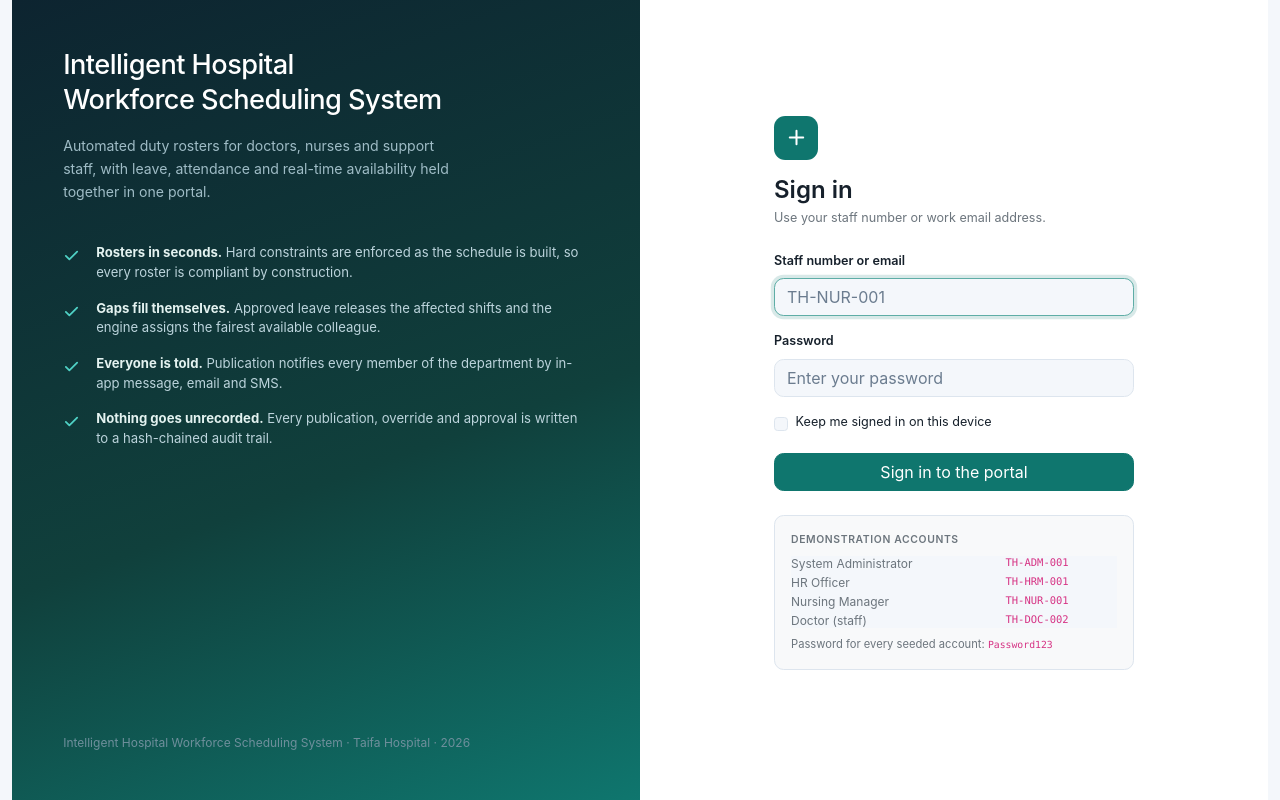
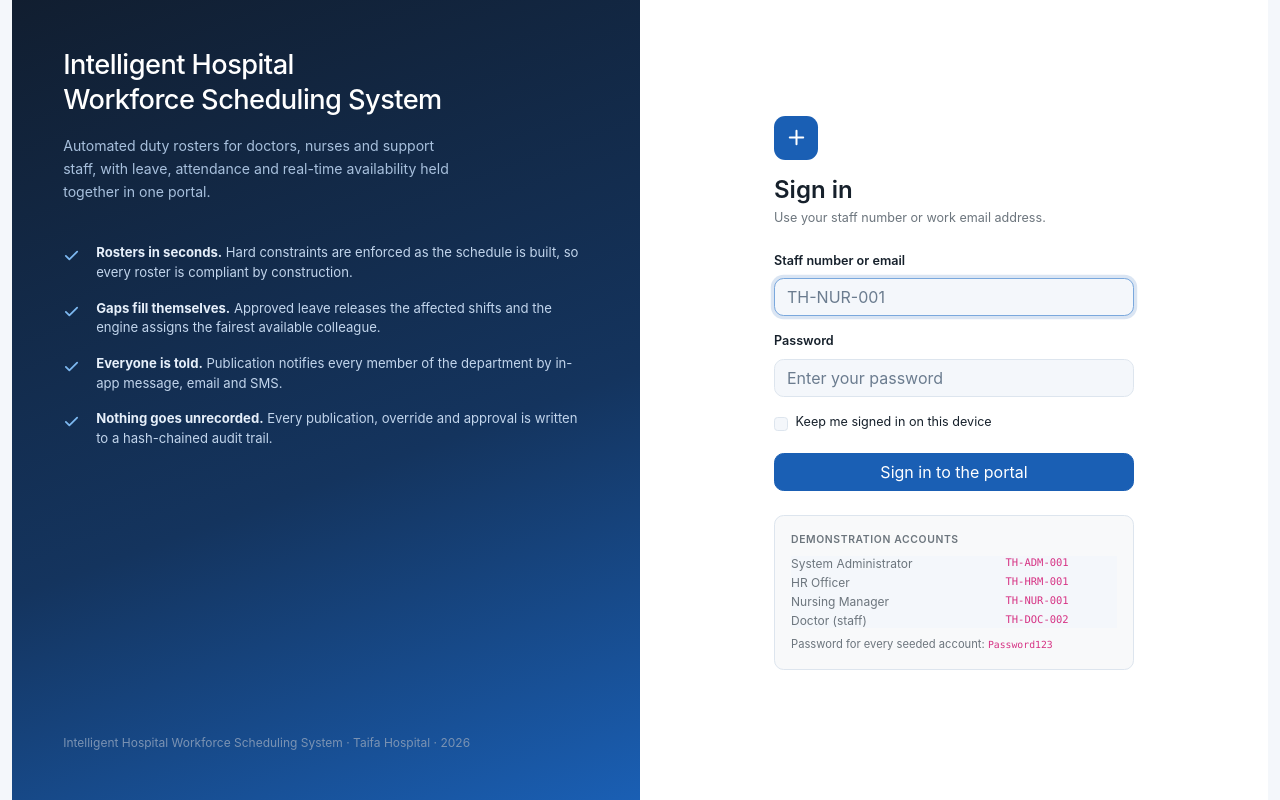
Before and after one commit to mkhid/Ikes-hospital-system, a Flask app: page /login in a window 1280 px wide. Run offline with Flask 3, Linux system fonts and the light colour scheme; some libraries are stand-ins or nearby versions.

Commit message:
Change the brand colour from teal to blue
Applied across every surface so nothing is left on the old palette: the
stylesheet, the chart palette in app.js, the sign-in page artwork, the PDF
report accent and the thesis code figures. 27 substitutions; no teal hex or
rgb triple remains outside the vendored Bootstrap build.

  brand        #0f766e -> #1a5fb4
  hover/active #0b5a54 -> #17529c, #094a45 -> #134487
  soft tint    #e6f4f2 -> #e7f0fb
  sidebar      #0d2430 -> #111e30, with the teal-tinted greys around it
               moved onto a blue-grey ramp

The semantic blue used for on-leave, night-shift and completed states moved
to indigo (#1d4ed8 -> #5145cd). Left alone it would have put two blues on the
same screen, and a status chip sharing the brand colour reads as an action
rather than a state.

Contrast checked rather than assumed: brand text on white and white on the
brand button are both 6.29:1, indigo on its soft tint 5.79:1, brand on its
soft tint 5.47:1. All pass WCAG AA for normal text.

Also fixes a latent bug in tests/verify_workflows.py. The attendance section
selected a staff member who was rostered now and not signed in, but seed.py
signs in everyone whose shift is running, so that set is empty right after a
seed. The hardcoded fallback was already signed in and stepped out, the
application correctly refused the double sign-in, and the test then reported
a failure against its own pre-existing record. It now selects on the only
precondition the section needs, and passes across repeated fresh seeds.

Co-Authored-By: Claude Opus 5 <noreply@anthropic.com>

```diff
--- a/app/services/reports.py
+++ b/app/services/reports.py
@@ -30,7 +30,7 @@ from app.utils.timeutils import format_d, format_dt, humanise_duration, now
 
 INK = colors.HexColor("#1f2933")
 MUTED = colors.HexColor("#6b7280")
-ACCENT = colors.HexColor("#0f766e")
+ACCENT = colors.HexColor("#1a5fb4")
 BAND = colors.HexColor("#f1f5f9")
 LINE = colors.HexColor("#d5dbe3")
 WARN = colors.HexColor("#b45309")
@@ -100,7 +100,7 @@ def _kpi_band(pairs, styles, columns=4):
     for label, value in pairs:
         cells.append(
             Paragraph(
-                f'<font size="13" color="#0f766e"><b>{value}</b></font><br/>'
+                f'<font size="13" color="#1a5fb4"><b>{value}</b></font><br/>'
                 f'<font size="7" color="#6b7280">{label.upper()}</font>',
                 styles["body"],
             )
--- a/app/static/css/theme.css
+++ b/app/static/css/theme.css
@@ -15,20 +15,20 @@
 
 /* ---------- 1. Palette ---------------------------------------------- */
 :root {
-  --brand: #0f766e;
-  --brand-dark: #0b5a54;
-  --brand-darker: #094a45;
-  --brand-soft: #e6f4f2;
-  --sidebar-bg: #0d2430;
-  --sidebar-ink: #c4d5e0;
-  --sidebar-muted: #7f9bab;
+  --brand: #1a5fb4;
+  --brand-dark: #17529c;
+  --brand-darker: #134487;
+  --brand-soft: #e7f0fb;
+  --sidebar-bg: #111e30;
+  --sidebar-ink: #c6d5e8;
+  --sidebar-muted: #8497b3;
 
   /* Bootstrap global tokens */
-  --bs-primary: #0f766e;
-  --bs-primary-rgb: 15, 118, 110;
-  --bs-link-color: #0f766e;
-  --bs-link-color-rgb: 15, 118, 110;
-  --bs-link-hover-color: #0b5a54;
+  --bs-primary: #1a5fb4;
+  --bs-primary-rgb: 26, 95, 180;
+  --bs-link-color: #1a5fb4;
+  --bs-link-color-rgb: 26, 95, 180;
+  --bs-link-hover-color: #17529c;
   --bs-body-color: #16202b;
   --bs-body-bg: #f4f7fb;
   --bs-border-color: #dde5ee;
@@ -69,8 +69,8 @@
 .form-control:focus,
 .form-select:focus,
 .form-check-input:focus {
-  border-color: #5eada6;
-  box-shadow: 0 0 0 0.2rem rgba(15, 118, 110, 0.16);
+  border-color: #7aa8dd;
+  box-shadow: 0 0 0 0.2rem rgba(26, 95, 180, 0.16);
 }
 
 .form-check-input:checked {
@@ -108,7 +108,7 @@
 .badge-soft.green { background: #e5f5ea; color: #157f3d; }
 .badge-soft.amber { background: #fdf1de; color: #a86107; }
 .badge-soft.red   { background: #fdeceb; color: #b3261e; }
-.badge-soft.blue  { background: #e8eefc; color: #1d4ed8; }
+.badge-soft.blue  { background: #ecebfb; color: #5145cd; }
 .badge-soft.brand { background: var(--brand-soft); color: var(--brand-dark); }
 .badge-soft.grey  { background: #eef2f6; color: #64748b; }
 
@@ -160,7 +160,7 @@ body {
   font-size: 0.63rem;
   letter-spacing: 0.09em;
   text-transform: uppercase;
-  color: #6c8797;
+  color: #77899f;
   padding: 0.85rem 0.6rem 0.35rem;
   font-weight: 600;
 }
@@ -261,7 +261,7 @@ body {
 .stat-tile.is-green .stat-tile__value { color: #157f3d; }
 .stat-tile.is-amber .stat-tile__value { color: #a86107; }
 .stat-tile.is-red   .stat-tile__value { color: #b3261e; }
-.stat-tile.is-blue  .stat-tile__value { color: #1d4ed8; }
+.stat-tile.is-blue  .stat-tile__value { color: #5145cd; }
 .stat-tile.is-brand .stat-tile__value { color: var(--brand); }
 
 /* Avatar */
@@ -371,7 +371,7 @@ body {
 .presence-card.green { border-left: 3px solid #21a049; }
 .presence-card.amber { border-left: 3px solid #e08a17; }
 .presence-card.red   { border-left: 3px solid #d64545; }
-.presence-card.blue  { border-left: 3px solid #3b6fe0; }
+.presence-card.blue  { border-left: 3px solid #6355d8; }
 .presence-card.grey  { border-left: 3px solid #cbd5e1; }
 
 .status-dot {
@@ -381,7 +381,7 @@ body {
 .status-dot.green { background: #21a049; }
 .status-dot.amber { background: #e08a17; }
 .status-dot.red   { background: #d64545; }
-.status-dot.blue  { background: #3b6fe0; }
+.status-dot.blue  { background: #6355d8; }
 .status-dot.grey  { background: #98a7b8; }
 
 .live-dot {
@@ -440,14 +440,14 @@ body {
 /* Sign-in page */
 .auth-shell { min-height: 100vh; }
 .auth-aside {
-  background: linear-gradient(160deg, #0d2430 0%, #10403c 58%, #0f766e 100%);
-  color: #d5e5ea;
+  background: linear-gradient(160deg, #111e30 0%, #14345e 58%, #1a5fb4 100%);
+  color: #dbe6f5;
   padding: 3rem 3.2rem;
 }
 .auth-aside h1 { color: #fff; font-size: 1.7rem; line-height: 1.28; letter-spacing: -0.02em; }
-.auth-aside p { color: #9fbcc6; font-size: 0.88rem; line-height: 1.65; max-width: 44ch; }
-.auth-aside li { color: #bcd4dc; font-size: 0.82rem; }
-.auth-aside li strong { color: #e3f2f0; }
+.auth-aside p { color: #a8c0dd; font-size: 0.88rem; line-height: 1.65; max-width: 44ch; }
+.auth-aside li { color: #c2d5ec; font-size: 0.82rem; }
+.auth-aside li strong { color: #e6effa; }
 .auth-logo {
   width: 44px; height: 44px; border-radius: 0.7rem;
   background: var(--brand);
--- a/app/static/js/app.js
+++ b/app/static/js/app.js
@@ -10,12 +10,12 @@
   var HospitalPortal = {};
 
   var PALETTE = {
-    brand: "#0f766e",
-    brandSoft: "rgba(15, 118, 110, 0.15)",
+    brand: "#1a5fb4",
+    brandSoft: "rgba(26, 95, 180, 0.15)",
     green: "#21a049",
     amber: "#e08a17",
     red: "#d64545",
-    blue: "#3b6fe0",
+    blue: "#6355d8",
     grey: "#94a3b8",
     ink: "#16202b",
     muted: "#6b7c8f",
--- a/app/templates/auth/login.html
+++ b/app/templates/auth/login.html
@@ -14,24 +14,24 @@
 
       <ul class="list-unstyled mt-4 d-grid gap-3">
         <li class="d-flex gap-3">
-          <svg width="17" height="17" viewBox="0 0 24 24" fill="none" stroke="#4fd1c5" stroke-width="2.5" stroke-linecap="round" stroke-linejoin="round" class="flex-shrink-0 mt-1"><path d="m4 12.5 5 5L20 6.5"/></svg>
+          <svg width="17" height="17" viewBox="0 0 24 24" fill="none" stroke="#7db8f0" stroke-width="2.5" stroke-linecap="round" stroke-linejoin="round" class="flex-shrink-0 mt-1"><path d="m4 12.5 5 5L20 6.5"/></svg>
           <span><strong>Rosters in seconds.</strong> Hard constraints are enforced as the schedule is built, so every roster is compliant by construction.</span>
         </li>
         <li class="d-flex gap-3">
-          <svg width="17" height="17" viewBox="0 0 24 24" fill="none" stroke="#4fd1c5" stroke-width="2.5" stroke-linecap="round" stroke-linejoin="round" class="flex-shrink-0 mt-1"><path d="m4 12.5 5 5L20 6.5"/></svg>
+          <svg width="17" height="17" viewBox="0 0 24 24" fill="none" stroke="#7db8f0" stroke-width="2.5" stroke-linecap="round" stroke-linejoin="round" class="flex-shrink-0 mt-1"><path d="m4 12.5 5 5L20 6.5"/></svg>
           <span><strong>Gaps fill themselves.</strong> Approved leave releases the affected shifts and the engine assigns the fairest available colleague.</span>
         </li>
         <li class="d-flex gap-3">
-          <svg width="17" height="17" viewBox="0 0 24 24" fill="none" stroke="#4fd1c5" stroke-width="2.5" stroke-linecap="round" stroke-linejoin="round" class="flex-shrink-0 mt-1"><path d="m4 12.5 5 5L20 6.5"/></svg>
+          <svg width="17" height="17" viewBox="0 0 24 24" fill="none" stroke="#7db8f0" stroke-width="2.5" stroke-linecap="round" stroke-linejoin="round" class="flex-shrink-0 mt-1"><path d="m4 12.5 5 5L20 6.5"/></svg>
           <span><strong>Everyone is told.</strong> Publication notifies every member of the department by in-app message, email and SMS.</span>
         </li>
         <li class="d-flex gap-3">
-          <svg width="17" height="17" viewBox="0 0 24 24" fill="none" stroke="#4fd1c5" stroke-width="2.5" stroke-linecap="round" stroke-linejoin="round" class="flex-shrink-0 mt-1"><path d="m4 12.5 5 5L20 6.5"/></svg>
+          <svg width="17" height="17" viewBox="0 0 24 24" fill="none" stroke="#7db8f0" stroke-width="2.5" stroke-linecap="round" stroke-linejoin="round" class="flex-shrink-0 mt-1"><path d="m4 12.5 5 5L20 6.5"/></svg>
           <span><strong>Nothing goes unrecorded.</strong> Every publication, override and approval is written to a hash-chained audit trail.</span>
         </li>
       </ul>
 
-      <div class="mt-auto pt-5" style="color:#6f8f9c;font-size:.75rem">
+      <div class="mt-auto pt-5" style="color:#7b93b3;font-size:.75rem">
         {{ system_name }} &middot; {{ hospital_name }} &middot; {{ current_year }}
       </div>
     </aside>
```
Also changed, not shown: docs/_render_code.py (+4 -4 lines), tests/verify_workflows.py (+14 -4 lines), 10 other files.
